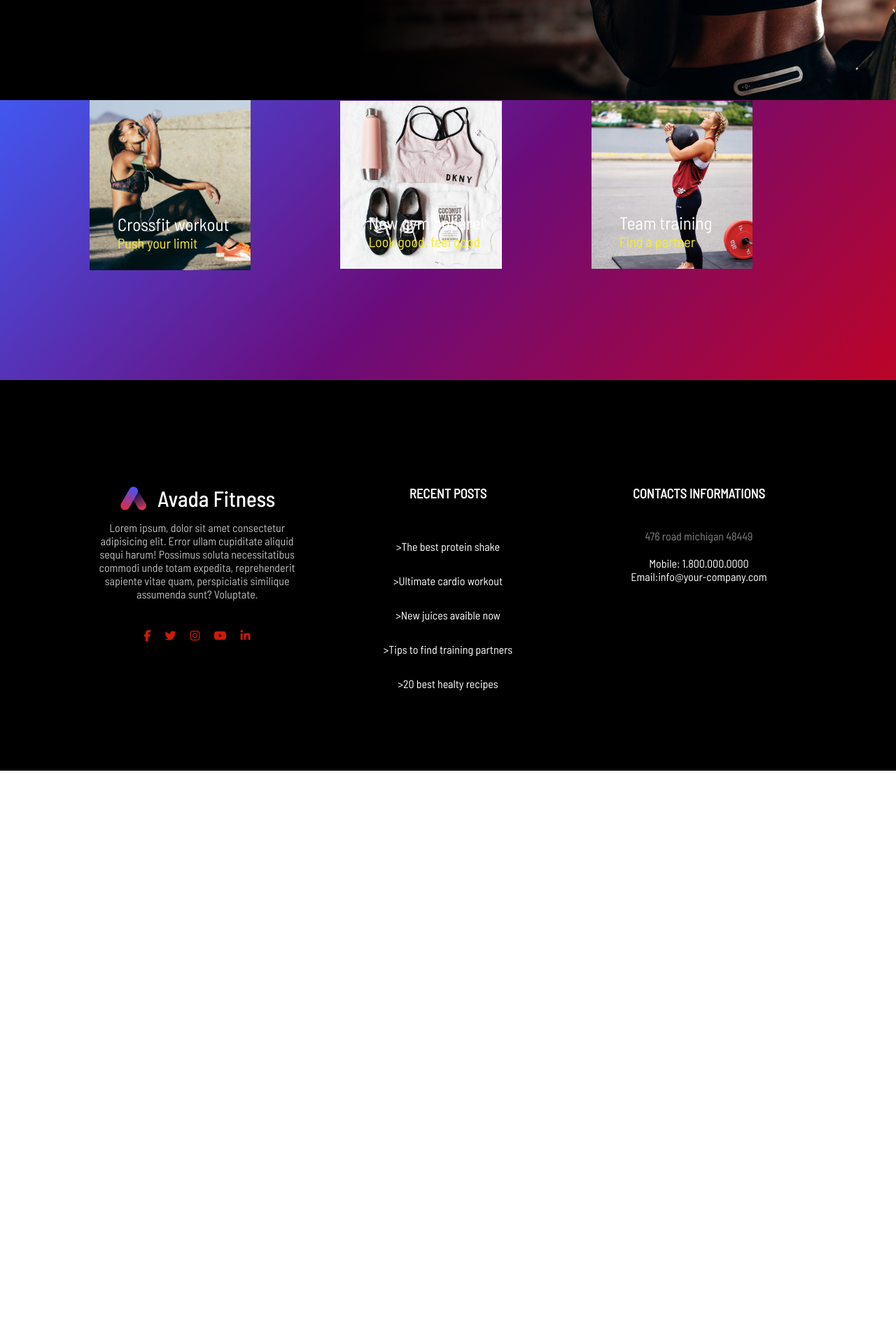
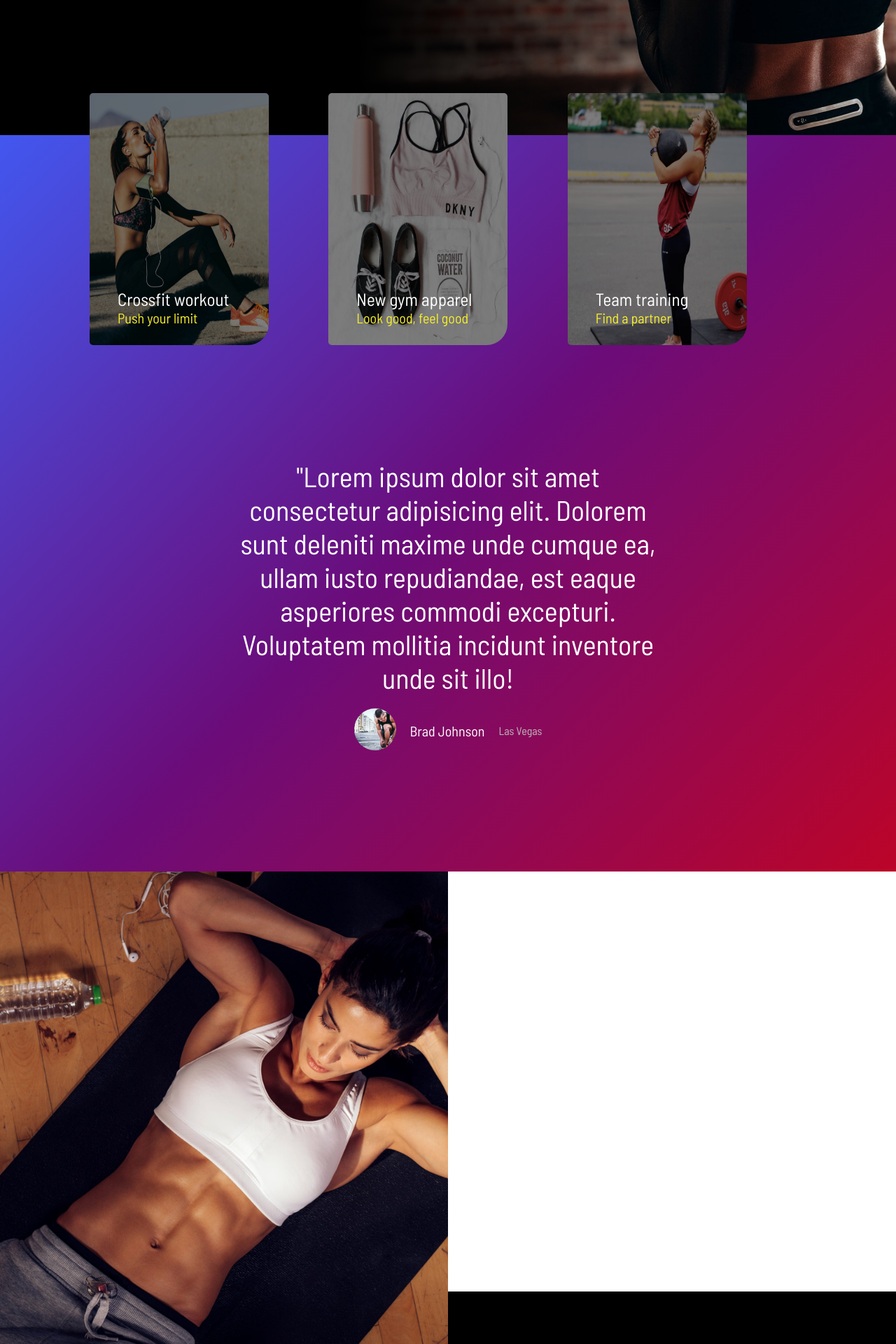
Before and after one commit to mattiabenelli/proj-html-vuejs, a Vue app: page / in a window 1280 px wide. Shown: the part 600-2520 px from the top of the page at 70% size. Before the commit the page ends 1701 px from the top, so only its background shows below. Built offline with nearby package versions, Linux system fonts and the light colour scheme.

Commit message:
finita "sezione arcobaleno" inizio sezione video

```diff
--- a/src/components/AppContent.vue
+++ b/src/components/AppContent.vue
@@ -40,6 +40,29 @@ export default {
             <AppcardRainbow :cardRainbow="cardsRainbow"/>
           </div>
         </div>
+        <div class="caption-section">
+          <div class="caption-section-paragraph">"Lorem ipsum dolor sit amet consectetur adipisicing elit. Dolorem sunt deleniti maxime unde cumque ea, ullam iusto repudiandae, est eaque asperiores commodi excepturi. Voluptatem mollitia incidunt inventore unde sit illo!</div>
+          <div class="caption-section-person row jsy-center">
+            <div class="caption-section-person-img">
+              <img src="/public/img/avatar-1-2x.jpg" alt="">
+            </div>
+            <div class="caption-section-person-name">Brad Johnson</div>
+            <div class="caption-section-person-place">Las Vegas</div>
+          </div>
+        </div>
+      </div>
+    </div>
+    <div class="video-section">
+      <div class="youtube-section-video">
+              <img src="public/img/service15-2x.jpg" alt="">
+            </div>
+        <div class="wrapper">
+          <div class="youtube-section">
+            <div class="youtube-section-text">
+
+            </div>
+        </div>
+        <div class="playlist-section"></div>
       </div>
     </div>
   </main>
@@ -51,9 +74,54 @@ export default {
 
 .rainbow-section {
   background: linear-gradient(135deg, #4257ef, #6b0c7a, #bc0428);
-  height: 400px;
+  padding-bottom: 50px;
+  .card-section {
+    width: 100%;
+  }
+  .caption-section {
+    padding: 100px;
+    width: 80%;
+    text-align: center;
+    margin: 0 auto;
+    img {
+      width: 60px;
+      height: 60px;
+      border-radius: 50%;
+    }
+    .caption-section-paragraph {
+      font-size: 40px;
+      color: white;
+    }
+    .caption-section-person {
+      padding: 20px 0;
+      .caption-section-person-name {
+        color: white;
+        padding: 0 20px;
+        font-size: 20px;
+      }
+      .caption-section-person-place {
+        color: $SmallTxtFontColor;
+      }
+    }
+  }
 }
-.card-section {
-  width: 100%;
+.video-section {
+  .youtube-section-video {
+    width: 50%;
+    position: relative;
+    img {
+      width: 100%;
+      height: 800px;
+      object-fit: cover;
+      position: absolute;
+      left: 0;
+      top: 0;
+    }
+  }
+  .youtube-section {
+    .youtube-section-text {
+      height: 600px;
+    }
+  }
 }
 </style>
--- a/src/components/AppcardRainbow.vue
+++ b/src/components/AppcardRainbow.vue
@@ -21,8 +21,9 @@ export default {
 @use "../styles/partials/mixins" as *;
 
 .card-rainbow {
-  width: 30%;
+  width: 40%;
   position: relative;
+  transform: translateY(-60px);
   a {
     width: 100%;
     height: 100%;
@@ -30,7 +31,13 @@ export default {
   img {
     width: 75%;
     height: 75%;
-    box-shadow: 20px 20px 50px 10px black inset;
+    filter: brightness(50%);
+    border-radius: 5px 5px 30px 5px;
+    min-height: 360px;
+  }
+  img:hover {
+    transform: scale(1.1);
+    transition-duration: 0.2s;
   }
   .card-rainbow-text {
     position: absolute;
--- a/src/components/Appheader.vue
+++ b/src/components/Appheader.vue
@@ -126,7 +126,7 @@ export default {
   background: linear-gradient(to right, black 40%, transparent 90%),
     url("/public//img/slider82x-scaled.jpg");
   background-size: cover;
-  padding: 150px 0;
+  padding: 150px 0 200px;
   .icon {
     margin-right: 10px;
   }
--- a/src/styles/generals.scss
+++ b/src/styles/generals.scss
@@ -42,6 +42,10 @@ footer {
 
 .space-evn {
     justify-content: space-evenly;
+}
+
+.jsy-center {
+    justify-content: center;
 }
 
 .wrapper {
```
